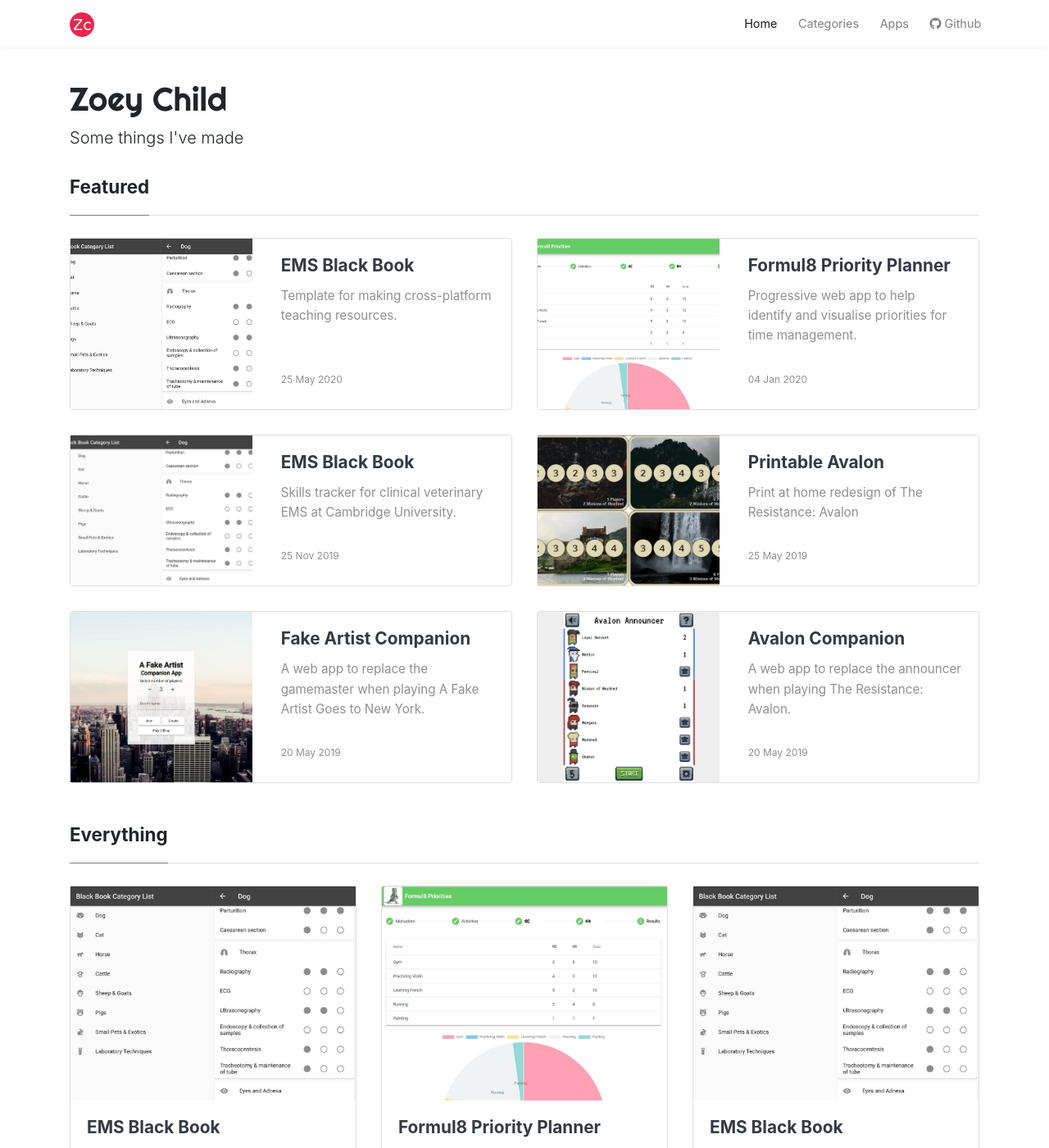
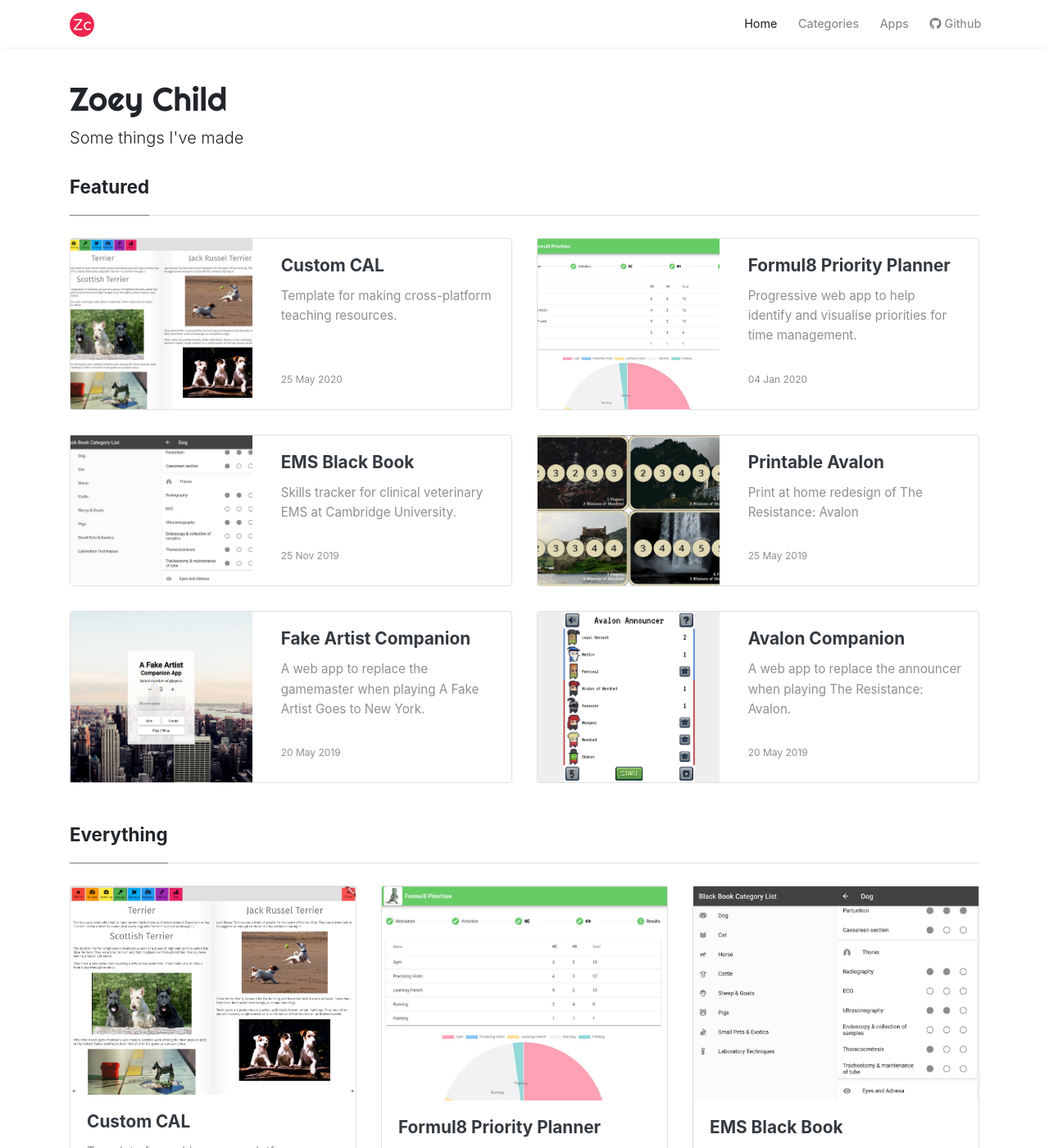
Before and after one commit to ImperialOctopus/imperialoctopus.com, a Jekyll site: the page built from index.html, in a window 1280 px wide and 1400 px high. Shown: the whole window at 82% size. Built offline with Jekyll 4.4.1, drawn with Linux system fonts in a browser that asks for light colours; nearby versions of some CDN libraries; the list of posts is cut into pages by our own code.

Commit message:
Add custom cal image

```diff
--- a/_posts/2020-05-25-custom-cal.md
+++ b/_posts/2020-05-25-custom-cal.md
@@ -1,9 +1,10 @@
 ---
 layout: post
-title: "EMS Black Book"
+title: "Custom CAL"
 categories: [App]
-image: assets/images/black-book.jpg
+image: assets/images/custom-cal.png
 description: "Template for making cross-platform teaching resources."
+external_url: https://github.com/ImperialOctopus/custom_cal
 github: https://github.com/ImperialOctopus/custom_cal
 featured: true
 comments: true
```
Also changed, not shown: assets/images/custom-cal.png (added).
